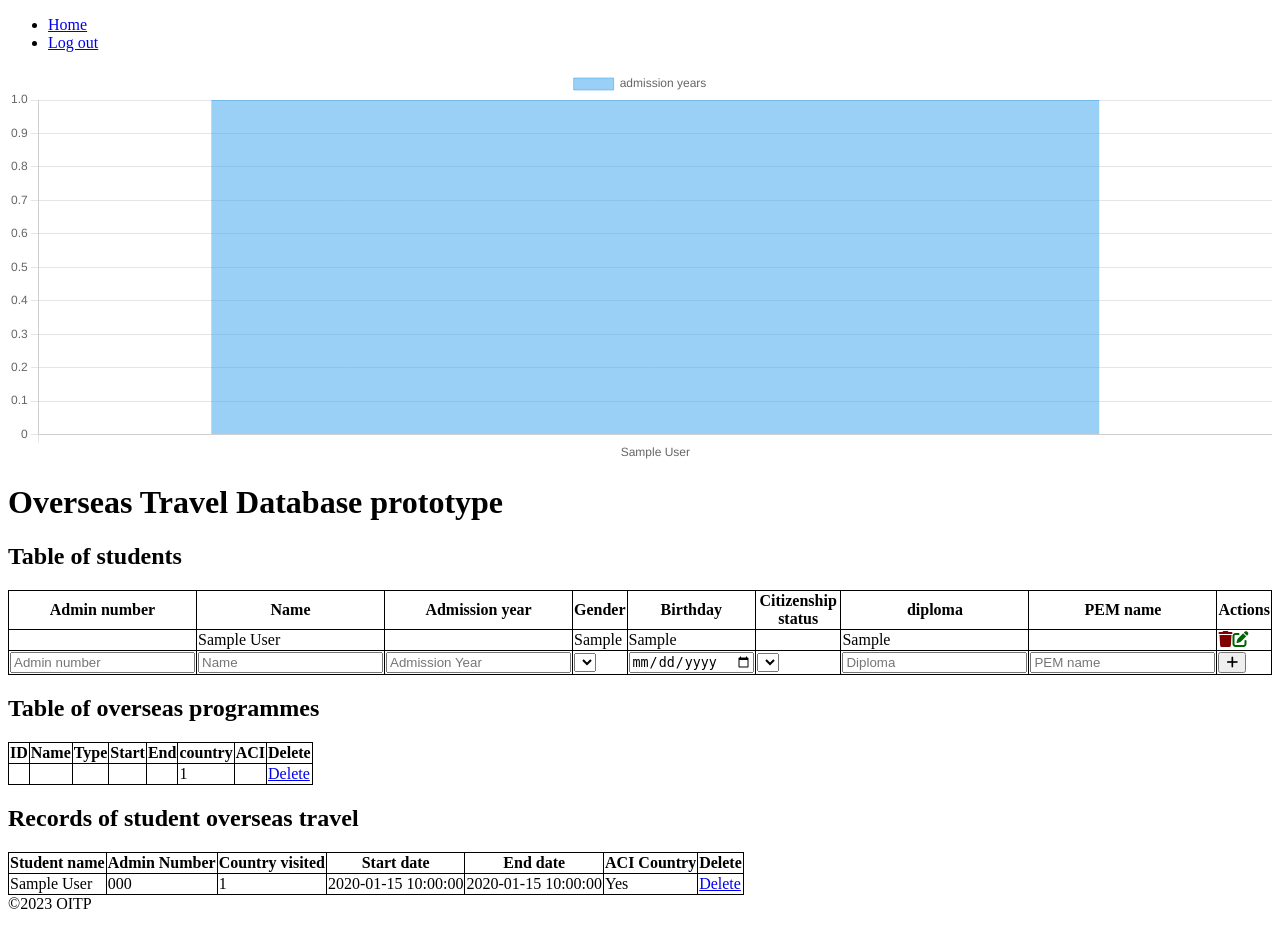
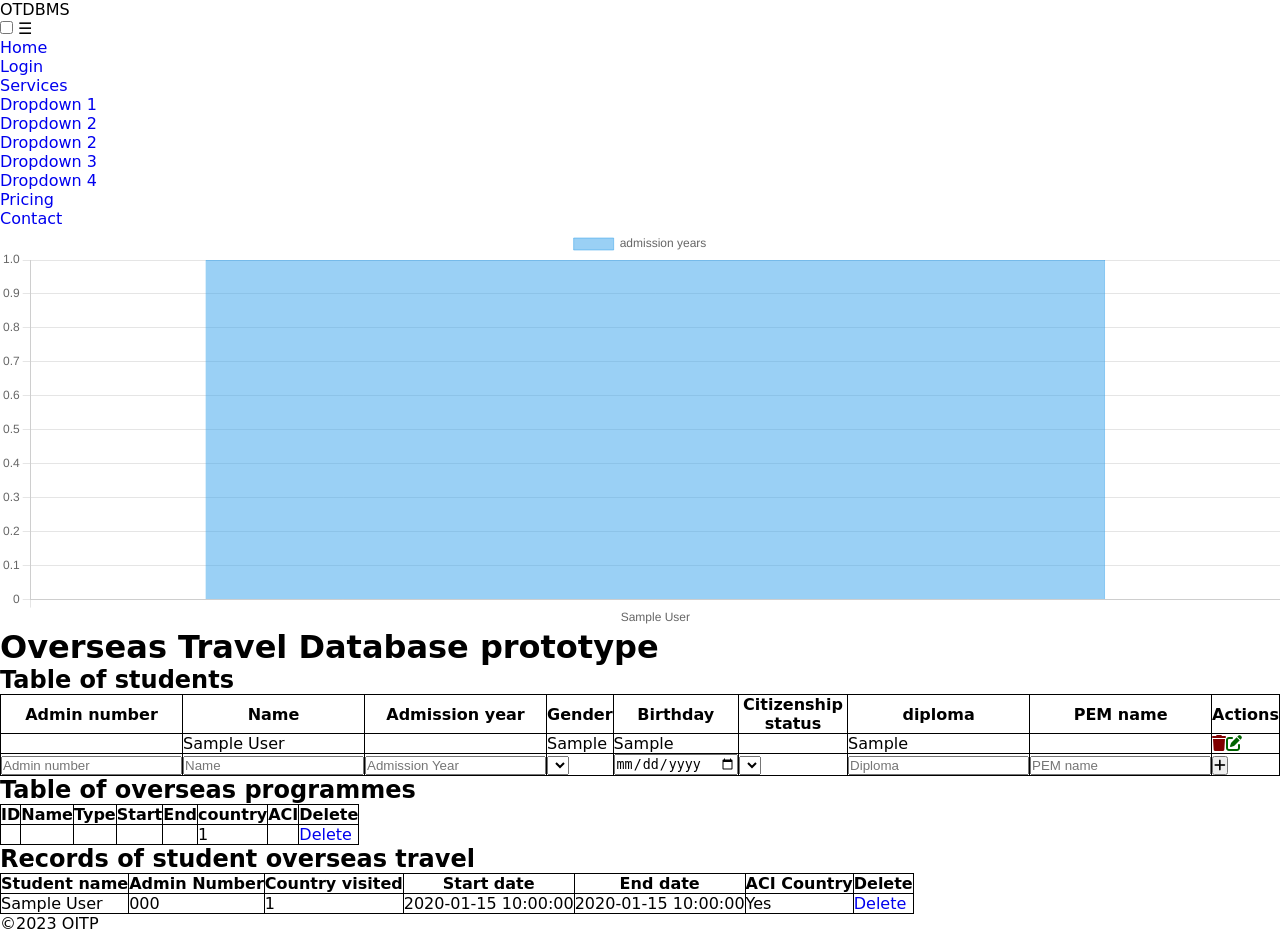
Before and after one commit to SALTx/OTDBMS-Backend, a PHP site: page / in a window 1280 px wide. Before the commit the page ends 909 px from the top, so only its background shows below. Run offline with PHP 8.4, Linux system fonts and the light colour scheme; the visitor is signed in with stand-in values (Sample User, id 1); tables that the repository leaves empty or names only in its code hold one stand-in row (values such as "Sample post"); data that the repository does not hold is empty; some libraries are stand-ins or nearby versions.

Commit message:
consistent formatting

```diff
--- a/css/style.css
+++ b/css/style.css
@@ -1,4 +1,6 @@
-table, th, td {
+table,
+th,
+td {
   border: 1px solid #000000;
   border-collapse: collapse;
 }
--- a/index.php
+++ b/index.php
@@ -1,31 +1,34 @@
 <!DOCTYPE html>
 <html lang="en">
+
 <head>
     <meta charset="UTF-8">
     <meta http-equiv="X-UA-Compatible" content="IE=edge">
     <meta name="viewport" content="width=device-width, initial-scale=1.0">
-    <title>Overseas Travel Database prototype</title>
+    <title>OTDBMS | Home</title>
     <?php include 'partials/imports.php'; ?>
 </head>
+
 <body>
     <?php
     session_start();
 
-        if(!isset($_SESSION['username'])) {
+    if (!isset($_SESSION['username'])) {
         header('Location: login.php');
     }
 
     $admin = false;
-        if($_SESSION['userType'] == 'Admin') {
+    if ($_SESSION['userType'] == 'Admin') {
         $admin = true;
     }
 
     $connection = new mysqli('localhost', 'root', '', 'otdb');
-        if($connection->connect_error) {
+    if ($connection->connect_error) {
         die("Connection failed: " . $connection->connect_error);
     }
 
-        function get_enum_values($connection, $table, $field) {
+    function get_enum_values($connection, $table, $field)
+    {
         $result = $connection->query("SHOW COLUMNS FROM {$table} WHERE Field = '{$field}'");
         $row = $result->fetch_assoc();
         $type = $row['Type'];
@@ -45,7 +48,7 @@
     echo "students = [];";
     echo "tripCount = [];";
 
-        while($row = $result->fetch_assoc()) {
+    while ($row = $result->fetch_assoc()) {
         echo "students.push('" . $row["name"] . "');";
         echo "tripCount.push('" . $row["trips_count"] . "');";
     }
@@ -71,13 +74,15 @@
                 <th>Citizenship status</th>
                 <th>diploma</th>
                 <th>PEM name</th>
-                <?php if($admin){ echo "<th>Actions</th>"; } ?>
+                <?php if ($admin) {
+                    echo "<th>Actions</th>";
+                } ?>
             </tr>
             <?php
             //display a list of students from the students table
             $sql = "SELECT * FROM students";
             $result = $connection->query($sql);
-                while($row = $result->fetch_assoc()) {
+            while ($row = $result->fetch_assoc()) {
                 echo "<tr>";
                 echo "<td>" . $row["adminNumber"] . "</td>";
                 echo "<td>" . $row["name"] . "</td>";
@@ -87,7 +92,7 @@
                 echo "<td>" . $row["citizenshipStatus"] . "</td>";
                 echo "<td>" . $row["diploma"] . "</td>";
                 echo "<td>" . $row["pemName"] . "</td>";
-                    if($admin){
+                if ($admin) {
                     echo "<td>";
                     echo "<a href='delete.php?table=students&id=" . $row["adminNumber"] . "'><i class='fa-solid fa-trash' style='color:Maroon'></i></a>";
                     echo "<a href='edit.php?table=students&id=" . $row["adminNumber"] . "'><i class='fa-solid fa-pen-to-square' style='color:darkgreen'></i></i></a>";
@@ -96,7 +101,7 @@
                 echo "</tr>";
             }
             //if admin make an additional row for adding a new student
-                if($admin) {
+            if ($admin) {
                 echo "<tr>";
                 echo "<form action='add.php' method='post'>";
                 echo "<td><input type='text' name='adminNumber' placeholder='Admin number' required></td>";
@@ -144,12 +149,14 @@
                 <th>End</th>
                 <th>country</th>
                 <th>ACI</th>
-                <?php if($admin){ echo "<th>Delete</th>"; } ?>
+                <?php if ($admin) {
+                    echo "<th>Delete</th>";
+                } ?>
             </tr>
             <?php
             $sql = "SELECT * FROM overseasProgrammes";
             $result = $connection->query($sql);
-                while($row = $result->fetch_assoc()) {
+            while ($row = $result->fetch_assoc()) {
                 echo "<tr>";
                 echo "<td>" . $row["programmeId"] . "</td>";
                 echo "<td>" . $row["programmeName"] . "</td>";
@@ -158,7 +165,7 @@
                 echo "<td>" . $row["endDate"] . "</td>";
                 echo "<td>" . $row["country"] . "</td>";
                 echo "<td>" . $row["aciCountry"] . "</td>";
-                    if($admin){
+                if ($admin) {
                     echo "<td><a href='delete.php?table=overseasProgrammes&id=" . $row["programmeId"] . "'>Delete</a></td>";
                 }
                 echo "</tr>";
@@ -178,7 +185,9 @@
                 <th>Start date</th>
                 <th>End date</th>
                 <th>ACI Country</th>
-                    <?php if($admin){ echo "<th>Delete</th>"; } ?>
+                <?php if ($admin) {
+                    echo "<th>Delete</th>";
+                } ?>
             </tr>
             <?php
             //display a list of records of student who travelled overseas from the trips table
@@ -187,7 +196,7 @@
                             JOIN students ON students.adminNumber = trips.studentAdminNumber
                             JOIN overseasProgrammes ON overseasProgrammes.programmeId = trips.programmeId";
             $result = $connection->query($sql);
-                    while($row = $result->fetch_assoc()) {
+            while ($row = $result->fetch_assoc()) {
                 echo "<tr>";
                 echo "<td>" . $row["name"] . "</td>";
                 echo "<td>" . $row["adminNumber"] . "</td>";
@@ -195,12 +204,12 @@
                 echo "<td>" . $row["startDate"] . "</td>";
                 echo "<td>" . $row["endDate"] . "</td>";
                 //if aciCountry is true display yes, else display no
-                        if($row["aciCountry"] == 1){
+                if ($row["aciCountry"] == 1) {
                     echo "<td>Yes</td>";
                 } else {
                     echo "<td>No</td>";
                 }
-                        if($admin){
+                if ($admin) {
                     echo "<td><a href='delete.php?table=trips&id=" . $row["tripId"] . "'>Delete</a></td>";
                 }
                 echo "</tr>";
@@ -234,4 +243,5 @@
         });
     </script>
 </body>
+
 </html>
--- a/partials/footer.php
+++ b/partials/footer.php
@@ -1,3 +1,3 @@
 <footer>
-©<?php echo date('Y'); ?> OITP
+    ©<?php echo date('Y'); ?> OITP
 </footer>
--- a/partials/nav.php
+++ b/partials/nav.php
@@ -1,6 +1,63 @@
-<nav>
+<!-- <nav>
     <ul>
         <li><a href="index.php">Home</a></li>
-        <li><a href="login.php?logout">Log out</a></li>
+        <?php
+        if (isset($_SESSION['username'])) {
+            echo "<li><a href='login.php?logout'>Log out</a></li>";
+        } else {
+            echo "<li><a href='login.php'>Log in</a></li>";
+        }
+        ?>
+    </ul>
+</nav> -->
+
+<nav class="navbar">
+    <div class="logo">OTDBMS</div>
+    <ul class="nav-links">
+        <!-- USING CHECKBOX HACK -->
+        <input type="checkbox" id="checkbox_toggle" />
+        <label for="checkbox_toggle" class="hamburger">&#9776;</label>
+
+        <!-- NAVIGATION MENUS -->
+        <div class="menu">
+
+            <li><a href="/">Home</a></li>
+            <li><a href="/">Login</a></li>
+
+            <li class="services">
+                <a href="/">Services</a>
+
+                <!-- DROPDOWN MENU -->
+                <ul class="dropdown">
+                    <li><a href="/">Dropdown 1 </a></li>
+                    <li><a href="/">Dropdown 2</a></li>
+                    <li><a href="/">Dropdown 2</a></li>
+                    <li><a href="/">Dropdown 3</a></li>
+                    <li><a href="/">Dropdown 4</a></li>
+                </ul>
+            </li>
+
+            <li><a href="/">Pricing</a></li>
+            <li><a href="/">Contact</a></li>
+        </div>
     </ul>
 </nav>
+<style>
+    * {
+        margin: 0;
+        padding: 0;
+        box-sizing: border-box;
+    }
+
+    body {
+        font-family: cursive;
+    }
+
+    a {
+        text-decoration: none;
+    }
+
+    li {
+        list-style: none;
+    }
+</style>
```
Also changed, not shown: add.php (+7 -4 lines), delete.php (+10 -7 lines), edit.php (+10 -6 lines), login.php (+9 -6 lines), README.md. Lines whose indentation alone changed are shown as unchanged.
